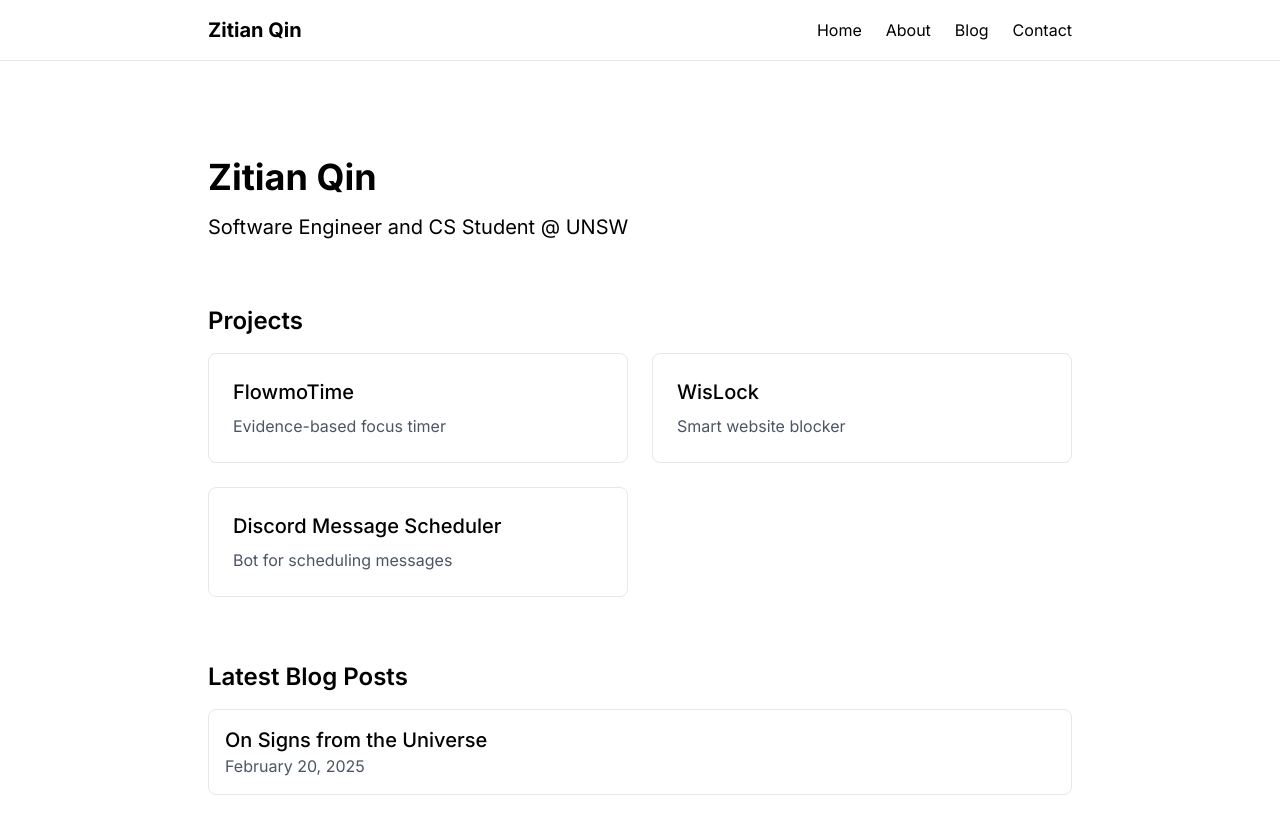
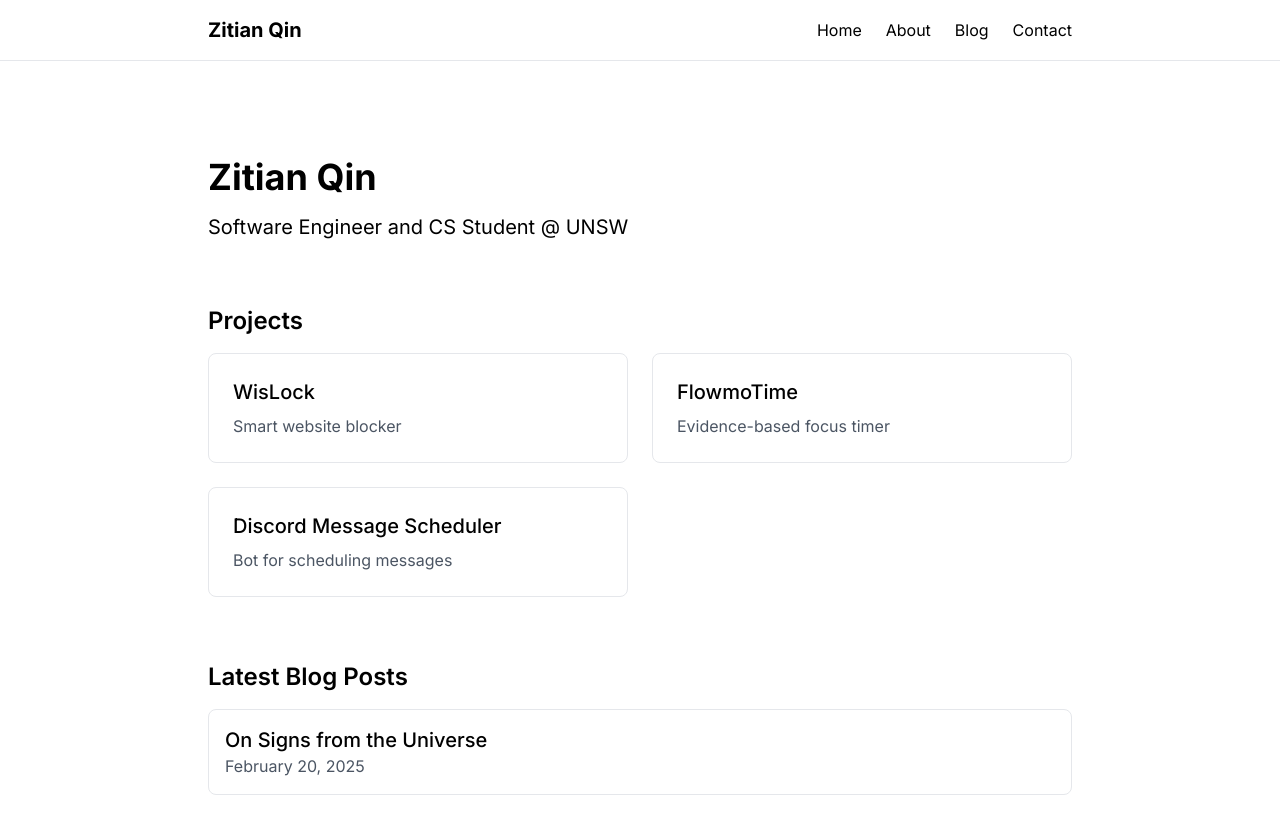
Before and after one commit to zitianqin/zitianqin.github.io, a Next.js app in the folder website/: page / in a window 1280 px wide. Shown: the top 834 px of the page. Built offline with nearby package versions, Linux system fonts and the light colour scheme.

Commit message:
Update order of project cards

```diff
--- a/website/src/app/page.tsx
+++ b/website/src/app/page.tsx
@@ -12,14 +12,14 @@ export default function Home() {
         <h2 className="text-2xl font-semibold mb-4">Projects</h2>
         <div className="grid grid-cols-1 md:grid-cols-2 gap-6">
           <ProjectCard
+            title="WisLock"
+            description="Smart website blocker"
+            link="https://www.wislockapp.com"
+          />
+          <ProjectCard
             title="FlowmoTime"
             description="Evidence-based focus timer"
             link="https://www.flowmotime.com"
-          />
-          <ProjectCard
-            title="WisLock"
-            description="Smart website blocker"
-            link="https://www.wislockapp.com"
           />
           <ProjectCard
             title="Discord Message Scheduler"
```
